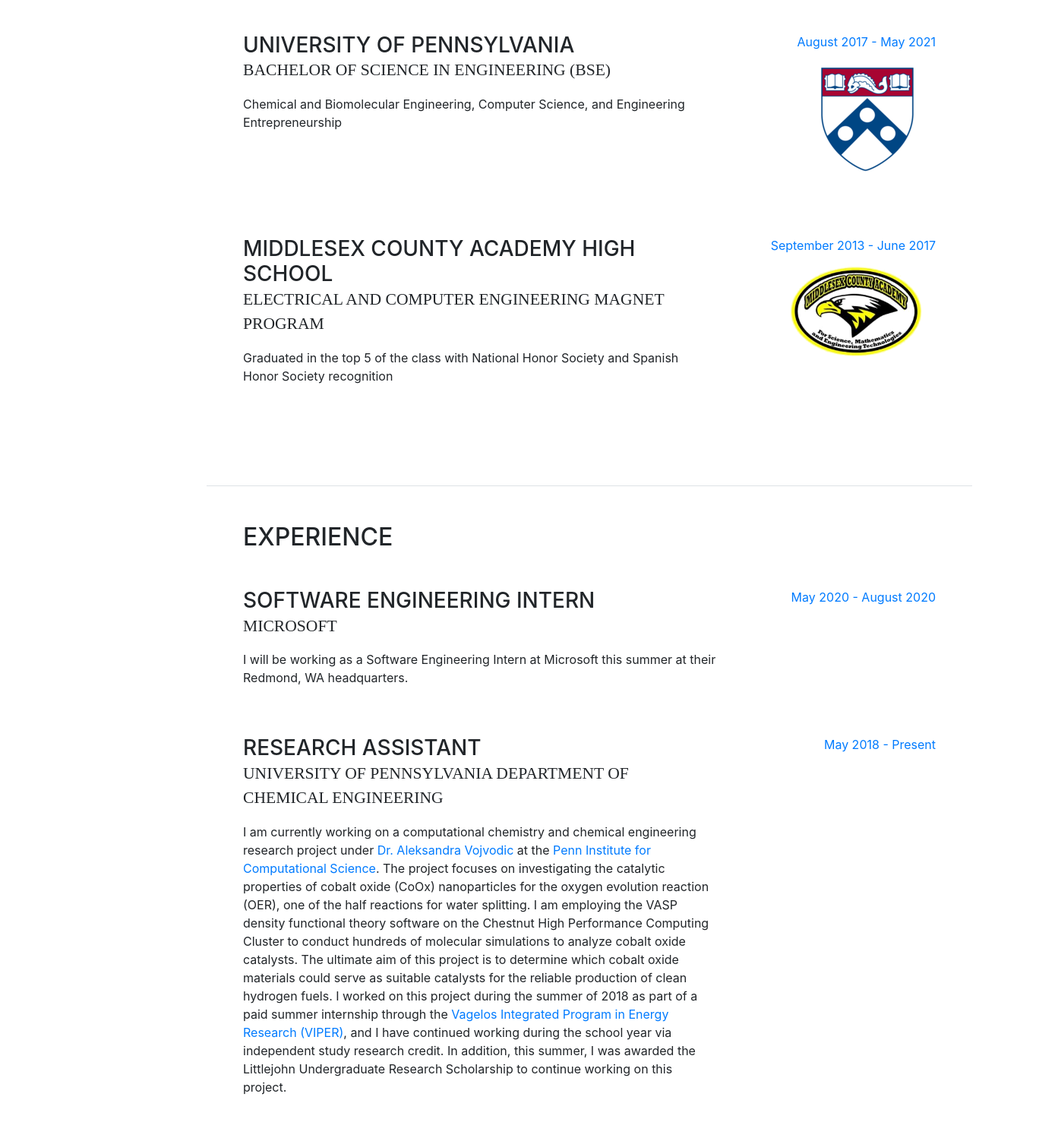
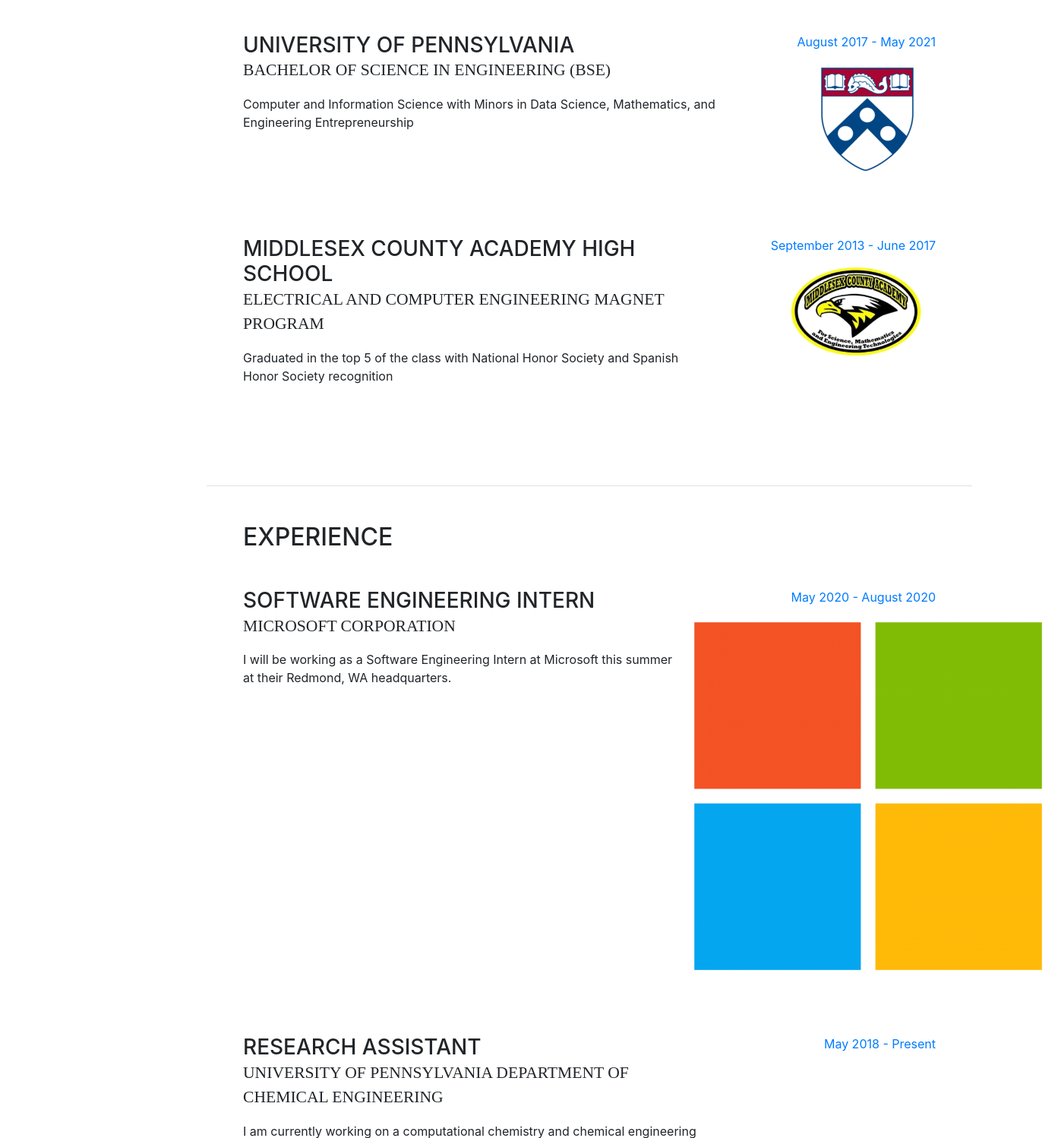
Before and after one commit to ayush-parikh/ayush-parikh.github.io, a website with bundled scripts: page index.html in a window 1280 px wide. Shown: the part 960-2458 px from the top of the page at 76% size, 1393 px wide, since content can reach past the window. Built offline with nearby package versions, Linux system fonts and the light colour scheme; a web font is replaced by a local one.

Commit message:
Added logo

```diff
--- a/index.html
+++ b/index.html
@@ -161,12 +161,11 @@
               <div class="resume-content mr-auto">
                 <h3 class="mb-0">University of Pennsylvania</h3>
                 <div class="subheading mb-3">Bachelor of Science in Engineering (BSE)</div>
-                <div>Chemical and Biomolecular Engineering, Computer Science, and Engineering Entrepreneurship</div>
+                <div>Computer and Information Science with Minors in Data Science, Mathematics, and Engineering Entrepreneurship</div>
               </div>
               <div class="resume-date text-md-right">
                 <span class="text-primary">August 2017 - May 2021</span>
-                <p>
-                <img src="img/Penn.png"> </p>
+                <p><img src="img/Penn.png"> </p>
               </div>
             </div>
 
@@ -192,11 +191,12 @@
           <div class="resume-item d-flex flex-column flex-md-row mb-5">
               <div class="resume-content mr-auto">
                 <h3 class="mb-0">Software Engineering Intern</h3>
-                <div class="subheading mb-3">Microsoft</div>
+                <div class="subheading mb-3">Microsoft Corporation</div>
                 <p>I will be working as a Software Engineering Intern at Microsoft this summer at their Redmond, WA headquarters. </p>
               </div>
               <div class="resume-date text-md-right">
                 <span class="text-primary">May 2020 - August 2020</span>
+                <p><img src="img/msft-logo.png"> </p>
               </div>
             </div>
 
```
Also changed, not shown: img/msft-logo.png (added).
